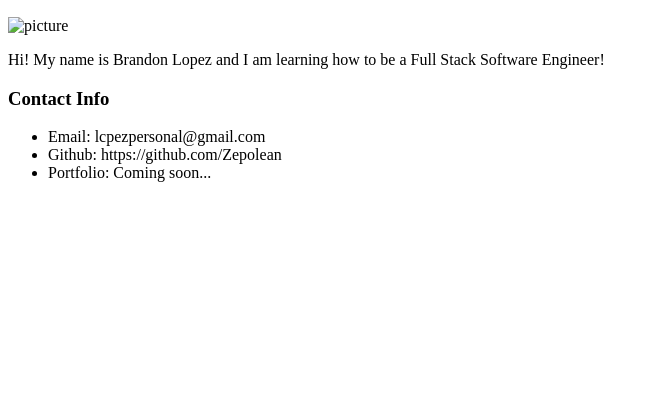
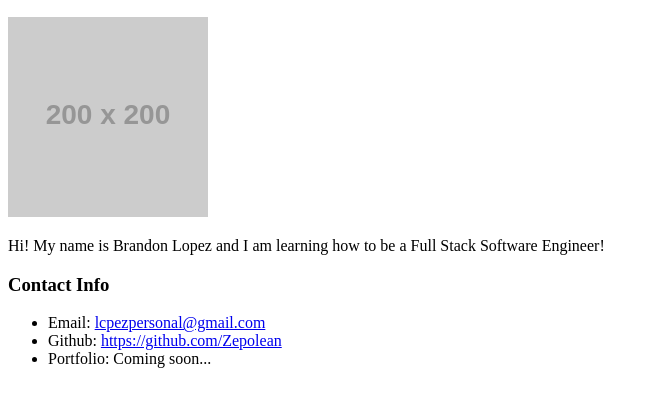
Before and after one commit to Zepolean/first-day-repo, a plain HTML site: page index.html in a window 1280 px wide. Shown: the part 110-516 px from the top of the page, without its empty margins (0-658 px from the left). Drawn offline with Linux system fonts and the light colour scheme; placeholder pictures from the web are drawn by us.

Commit message:
Edited HTML

```diff
--- a/index.html
+++ b/index.html
@@ -12,15 +12,15 @@
         <div>
             <h1>Student Bio</h1>
             <h2>Brandon Lopez</h2>
-            <img src="" alt="picture">
+            <img src="https://via.placeholder.com/200" alt="picture">
             <p>Hi! My name is Brandon Lopez and I am learning how to be a Full Stack Software Engineer!</p>
         </div>
 
         <div>
             <h3>Contact Info</h3>
             <ul>
-                <li>Email: lcpezpersonal@gmail.com</li>
-                <li>Github: https://github.com/Zepolean</li>
+                <li>Email: <a href="mailto:lcpezpersonal@gmail.com">lcpezpersonal@gmail.com</a></li>
+                <li>Github: <a href="https://github.com/Zepolean" target="_blank">https://github.com/Zepolean</a></li>
                 <li>Portfolio: Coming soon...</li>
             </ul>
         </div>
```
